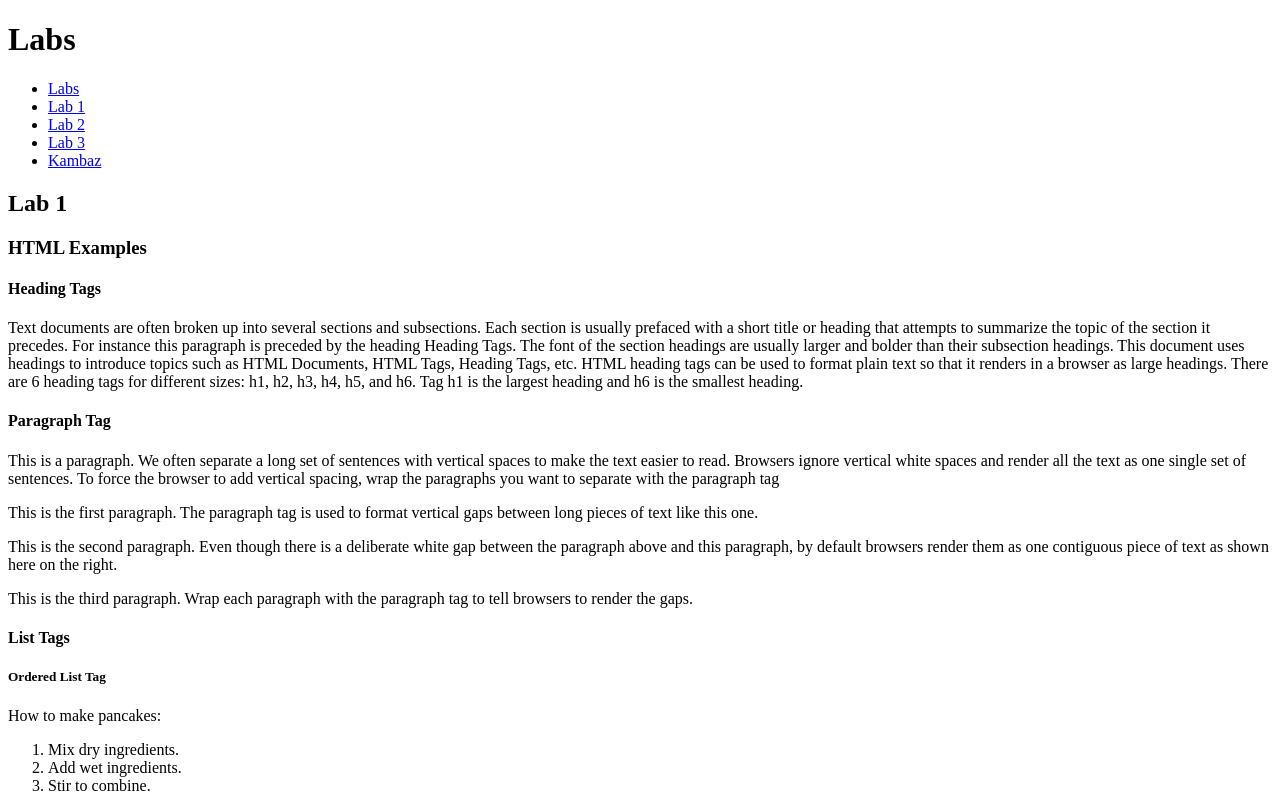
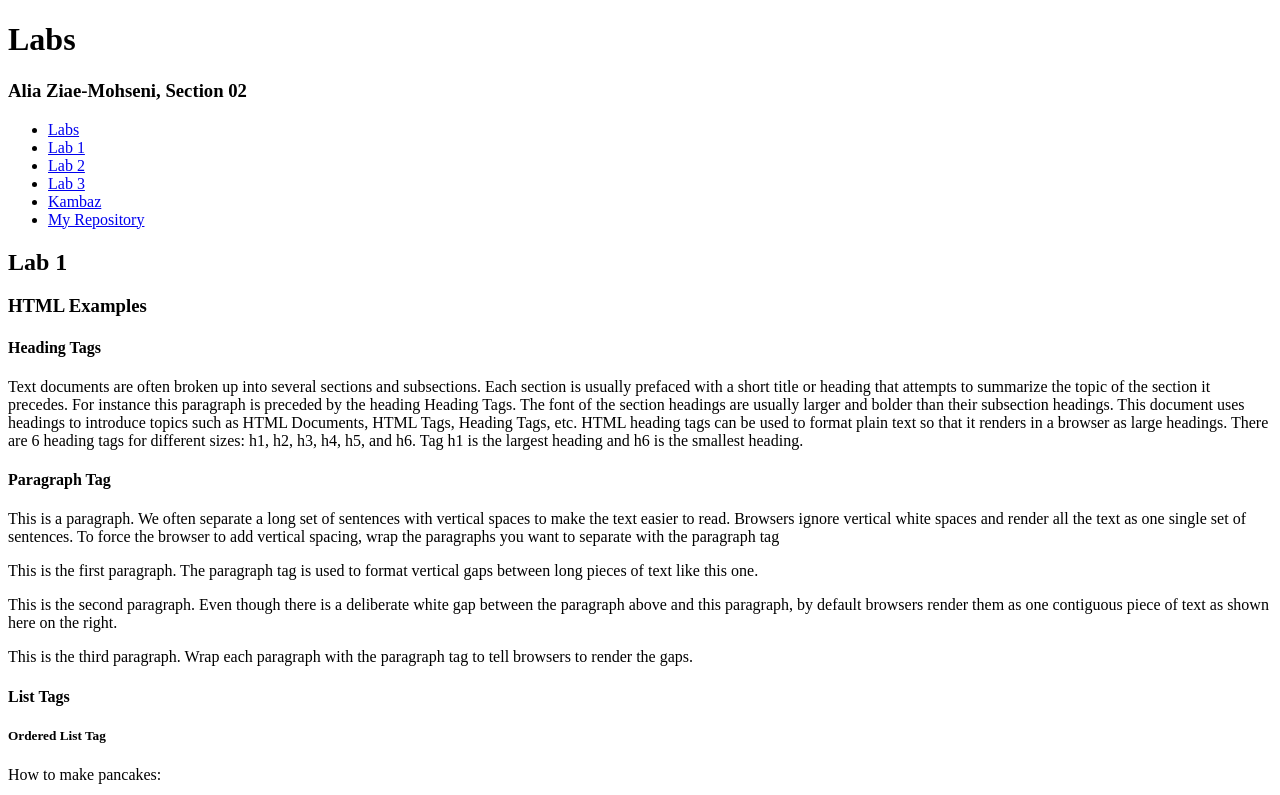
Before and after one commit to aliaziae/kambaz-react-web-app, a React (Vite) app: page /#/Labs/Lab1 in a window 1280 px wide. Shown: the top 795 px of the page. Built offline with nearby package versions, Linux system fonts and the light colour scheme.

Commit message:
adding name

```diff
--- a/src/Labs/TOC.tsx
+++ b/src/Labs/TOC.tsx
@@ -8,6 +8,7 @@ export default function TOC() {
         <li><Link to="/Labs/Lab2">Lab 2</Link></li>
         <li><Link to="/Labs/Lab3">Lab 3</Link></li>
         <li><Link to="/Kambaz">Kambaz</Link></li>
+        <li><a href="https://github.com/aliaziae/kambaz-react-web-app">My Repository</a></li>
       </ul>
     );
   }
--- a/src/Labs/index.tsx
+++ b/src/Labs/index.tsx
@@ -1,5 +1,5 @@
 import Lab1 from "./Lab1";
-import { Route, Routes, Navigate } from "react-router";
+import { Route, Routes, Navigate, Link } from "react-router";
 import TOC from "./TOC";
 import Lab2 from "./Lab2";
 import Lab3 from "./Lab3";
@@ -7,6 +7,7 @@ export default function Labs() {
   return (
     <div id="wd-labs">
       <h1>Labs</h1>
+      <h3>Alia Ziae-Mohseni, Section 02</h3>
       <TOC />
       <Routes>
         <Route path="/" element={<Navigate to="Lab1" />} />
```
